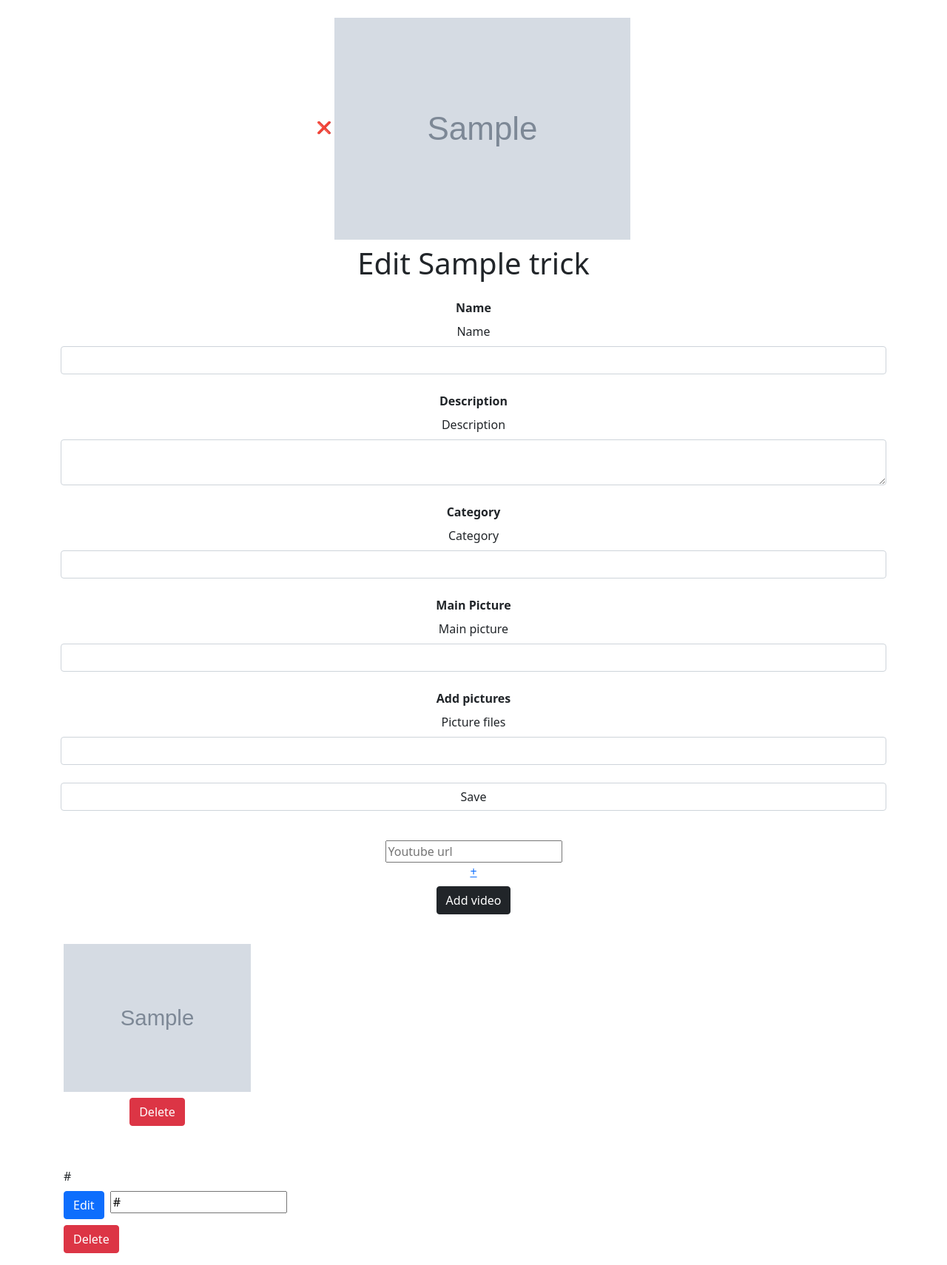
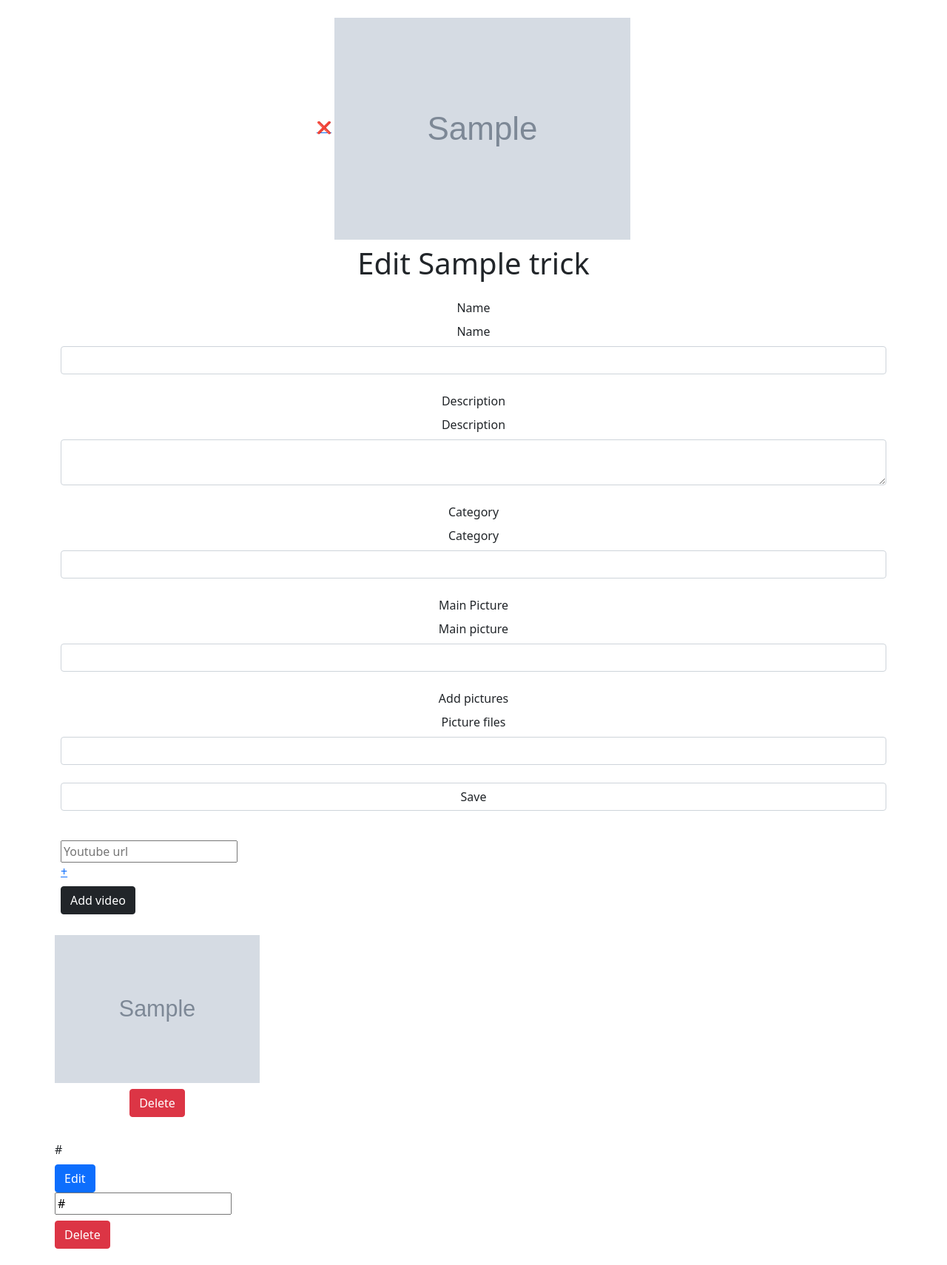
Before and after one commit to jonatanocr/p6_snowtricks, a Symfony app: template templates/tricks/update.html.twig in a window 1280 px wide. Shown: the part 56-1766 px from the top of the page at 74% size. After the commit the page ends 1744 px from the top, so only its background shows below. Run offline with Twig, Linux system fonts and the light colour scheme; the template is opened without the code that fills it: most values are stand-ins (such as "Sample title", 1, 10 or a date in 2020); grey boxes marked "Sample" are stand-in pictures; form fields are guessed from the names that the template uses; some libraries are stand-ins or nearby versions.

Commit message:
move css in .css file

```diff
--- a/templates/base.html.twig
+++ b/templates/base.html.twig
@@ -22,7 +22,7 @@
         {% endblock %}
     </head>
     <body>
-        <nav class="navbar navbar-expand-lg navbar-dark bg-dark" style="background-color: #e3f2fd;">
+        <nav class="navbar navbar-expand-lg navbar-dark bg-dark" id="navbar">
             <div class="container-fluid">
                 <a class="navbar-brand cool_font" href="/">SnowTricks</a>
                 <button class="navbar-toggler" type="button" data-bs-toggle="collapse" data-bs-target="#navbarSupportedContent" aria-controls="navbarSupportedContent" aria-expanded="false" aria-label="Toggle navigation">
--- a/templates/tricks/card.html.twig
+++ b/templates/tricks/card.html.twig
@@ -1,4 +1,4 @@
-<div class="col-lg-3 col-md-6 col-12 card_col" style="">
+<div class="col-lg-3 col-md-6 col-12 card_col">
     <div class="card mb-4 card_div">
             {% if mainPicture %}
                 <div class="card_img_top_div" style="background-image: url('{{ asset('uploads/tricks/' ~ id ~ '/' ~ mainPicture) }}')"></div>
@@ -22,7 +22,7 @@
         {% if is_granted('IS_AUTHENTICATED_FULLY') %}
             <div class="edit_delete_block">
                 <a class="nav-link edit_trick_btn" href="{{ path('trick_update', {id: id} ) }}">&#9998;</a>
-                <form method="post" action="{{ path('trick_delete', {id: id} ) }}" style="display: inline-block" onsubmit="return confirm('Are you sure you want to delete this trick ?')">
+                <form id="trick_card_form_delete" method="post" action="{{ path('trick_delete', {id: id} ) }}" onsubmit="return confirm('Are you sure you want to delete this trick ?')">
                     <input type="hidden" name="_method" value="DELETE">
                     <input type="hidden" name="_token" value="{{ csrf_token('delete' ~ id) }}">
                     <input type="image" src="{{ asset('media/bin_s.png') }}" />
--- a/templates/tricks/index.html.twig
+++ b/templates/tricks/index.html.twig
@@ -10,8 +10,8 @@
     {% endif %}
 
     {% if is_granted('IS_AUTHENTICATED_FULLY') %}
-        <p class="text-right" style="font-size: 2em;">
-            <a class="nav-link" href="{{ path('new_trick') }}" style="text-align: right; padding-right: 4em;">Add New&#43;</a>
+        <p class="text-right" id="add_new_trick_p">
+            <a class="nav-link" id="add_new_trick_a" href="{{ path('new_trick') }}">Add New&#43;</a>
         </p>
     {% endif %}
     <div id="tricks_block">
--- a/templates/tricks/update.html.twig
+++ b/templates/tricks/update.html.twig
@@ -6,7 +6,7 @@
 
     <div class="container mt-4 mb-2 text-center">
         {% if trick.mainPicture is not null %}
-                <a href="{{ path('trick_main_picture_delete', {id: trick.id} ) }}" style="text-decoration: none;">&#10060;</a>
+                <a class="a_txt_deco_none" href="{{ path('trick_main_picture_delete', {id: trick.id} ) }}">&#10060;</a>
             <img id="trick_main_picture" src="{{ asset('uploads/tricks/' ~ trick.id ~ '/' ~ trick.mainPicture) }}" alt="" width="400">
         {% else %}
             <img id="trick_main_picture" src="{{ asset('media/icon.jpg') }}" width="400">
@@ -16,31 +16,31 @@
     <h1 class="text-center cool_font">Edit {{ trick.name }}</h1>
     {{ form_start(updateTrickForm) }}
     <div class="container text-center mt-4">
-        <div class="row mt-2 justify-content-center" style="font-weight: bold">
+        <div class="row mt-2 justify-content-center font-weight-bold">
             Name
         </div>
         <div class="row mt-2 justify-content-center">
             {{ form_row(updateTrickForm.name) }}
         </div>
-        <div class="row mt-2 justify-content-center" style="font-weight: bold">
+        <div class="row mt-2 justify-content-center font-weight-bold">
             Description
         </div>
         <div class="row mt-2 justify-content-center">
             {{ form_row(updateTrickForm.description) }}
         </div>
-        <div class="row mt-2 justify-content-center" style="font-weight: bold">
+        <div class="row mt-2 justify-content-center font-weight-bold">
             Category
         </div>
         <div class="row mt-2 justify-content-center">
             {{ form_row(updateTrickForm.category) }}
         </div>
-        <div class="row mt-2 justify-content-center" style="font-weight: bold">
+        <div class="row mt-2 justify-content-center font-weight-bold">
             Main Picture
         </div>
         <div class="row mt-2 justify-content-center">
             {{ form_row(updateTrickForm.mainPicture) }}
         </div>
-        <div class="row mt-2 justify-content-center" style="font-weight: bold">
+        <div class="row mt-2 justify-content-center font-weight-bold">
             Add pictures
         </div>
         <div class="row mt-2 justify-content-center">
@@ -54,11 +54,11 @@
 
     <div class="container mt-4">
         <div class="row justify-content-center">
-            <form method="post" action="{{ path('trick_video_add', {id: trick.id} ) }}" style="display: inline-block; justify-content: center; text-align: center;">
+            <form id="form_add_video" method="post" action="{{ path('trick_video_add', {id: trick.id} ) }}">
                 <input type="hidden" name="_token" value="{{ csrf_token('delete' ~ trick.id) }}">
                 <input type="hidden" name="input_counter" id="input_counter" value="1">
                 <div id="url_input_div">
-                    <input type="text" name="url_1" placeholder="Youtube url" style="margin: auto;">
+                    <input class="youtube_input" type="text" name="url_1" placeholder="Youtube url">
                 </div>
                 <a href="javascript:void(0);" id="linkAddUrl">+</a><br>
                 <button class="btn btn-dark mt-2">Add video</button>
@@ -72,10 +72,10 @@
         <div class="container mt-4">
             <div class="row">
                 {% for picture in trick.pictures %}
-                    <div class="col-lg-3 col-md-6 col-12" style="padding: 1em;">
+                    <div class="col-lg-3 col-md-6 col-12 p-1">
                         <img src="{{ asset('uploads/tricks/' ~ trick.id ~ '/' ~ picture.filename) }}" width="100%" height="200px">
                         <div class="text-center mt-2">
-                            <form method="post" action="{{ path('trick_picture_delete', {id: picture.id} ) }}" style="display: inline-block">
+                            <form class="updt_trick_pic_form" method="post" action="{{ path('trick_picture_delete', {id: picture.id} ) }}">
                                 <input type="hidden" name="_method" value="DELETE">
                                 <input type="hidden" name="_token" value="{{ csrf_token('delete' ~ picture.id) }}">
                                 <input type="hidden" name="trick_id" value="{{ trick.id }}">
@@ -93,14 +93,14 @@
         <div class="container mt-4">
             <div class="row">
             {% for video in trick.trickVideos %}
-                <div class="col-lg-3 col-md-6 col-12" style="padding: 1em;">
+                <div class="col-lg-3 col-md-6 col-12 p-1">
                     <div>
                         {{ video.urlFrame | raw }}
                     </div>
                     <div>
-                        <form method="post" action="{{ path('trick_video_edit', {id: video.id} ) }}" style="display: inline-block">
-                            <div class="mt-2 mb-2" style="display: flex;">
-                                <div style="margin-right: 0.5em;">
+                        <form class="inline" method="post" action="{{ path('trick_video_edit', {id: video.id} ) }}">
+                            <div class="mt-2 mb-2 updt_trick_video_div">
+                                <div class="mr-1">
                                     <button class="btn btn-primary">Edit </button>
                                 </div>
                                 <div>
@@ -112,7 +112,7 @@
                             </div>
                         </form>
                         <div>
-                            <form method="post" action="{{ path('trick_video_delete', {id: video.id} ) }}" style="display: inline-block">
+                            <form class="inline" method="post" action="{{ path('trick_video_delete', {id: video.id} ) }}">
                                 <input type="hidden" name="_method" value="DELETE">
                                 <input type="hidden" name="_token" value="{{ csrf_token('delete' ~ video.id) }}">
                                 <input type="hidden" name="trick_id" value="{{ trick.id }}">
```
Also changed, not shown: assets/styles/app.css (+47 -0 lines), templates/tricks/one.html.twig (+5 -5 lines).
